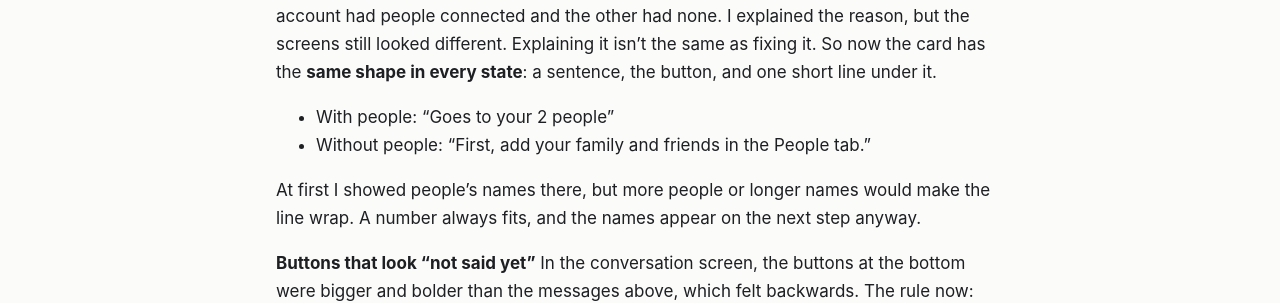
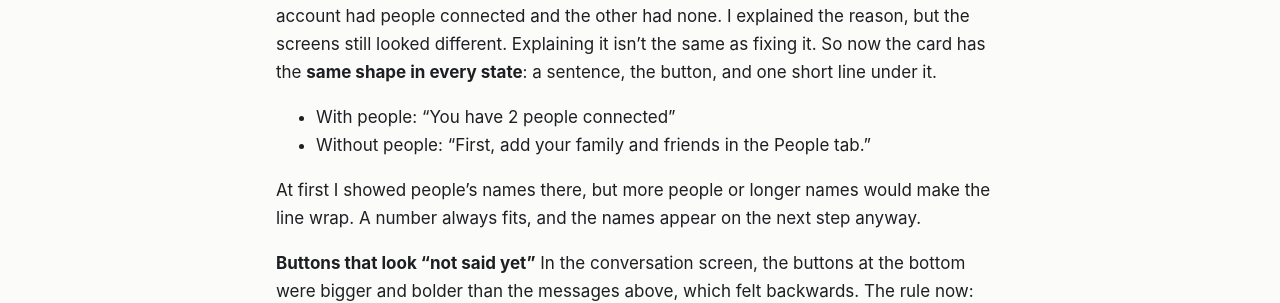
Before and after one commit to ryanyim777/ryanyim777.github.io, a Jekyll site: the page built from _posts/2026-11-22-safelygo-connect-tab.md, in a window 1280 px wide. Shown: the part 1205-1508 px from the top of the page. Built offline with Jekyll 4.4.1, drawn with Linux system fonts in a browser that asks for light colours.

Commit message:
SafelyGo: update Connect card wording in post

```diff
--- a/_posts/2026-11-22-safelygo-connect-tab.md
+++ b/_posts/2026-11-22-safelygo-connect-tab.md
@@ -36,7 +36,7 @@ Here's a mistake I made twice: my two test phones showed *different* cards, beca
 people connected and the other had none. I explained the reason, but the screens still looked
 different. Explaining it isn't the same as fixing it. So now the card has the **same shape in every
 state**: a sentence, the button, and one short line under it.
-- With people: "Goes to your 2 people"
+- With people: "You have 2 people connected"
 - Without people: "First, add your family and friends in the People tab."
 
 At first I showed people's names there, but more people or longer names would make the line wrap.
```
